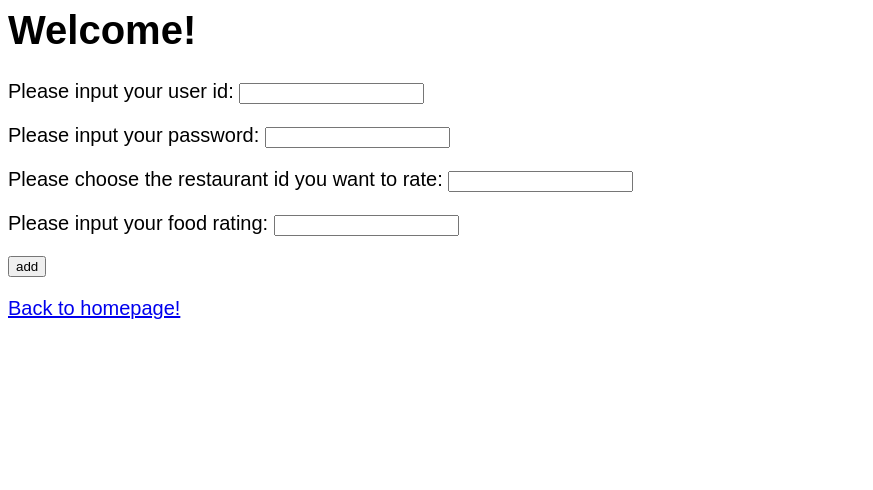
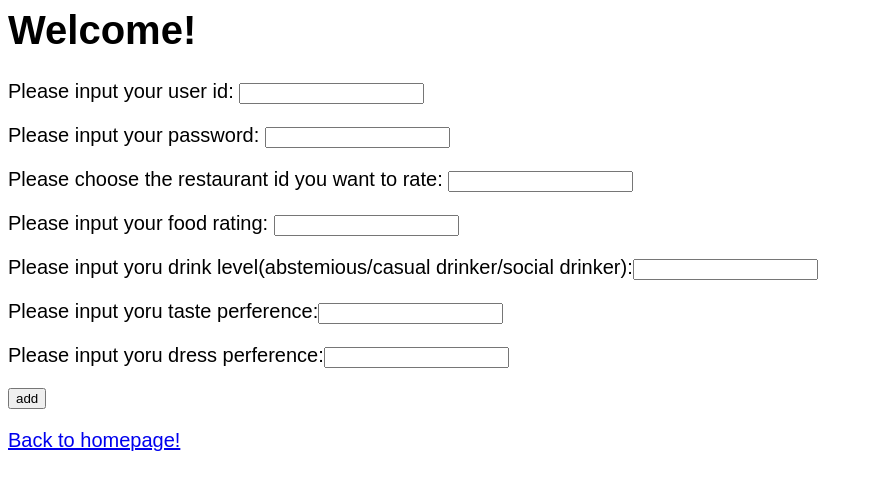
Before and after one commit to xmz19950331/webserver, a Flask app: template templates/addRating.html in a window 1280 px wide. Shown: the top 490 px of the page, without its empty margins (0-873 px from the left). Run offline with Flask 2, Linux system fonts and the light colour scheme; the template is opened without the code that fills it, so the values that code supplies are empty; parts of the project's set-up code (start-up, migrations or seed data) failed here and were passed over.

Commit message:
final change

```diff
--- a/server.py
+++ b/server.py
@@ -96,7 +96,7 @@ def teardown_request(exception):
 #
 # see for routing: http://flask.pocoo.org/docs/0.10/quickstart/#routing
 # see for decorators: http://simeonfranklin.com/blog/2012/jul/1/python-decorators-in-12-steps/
-#
+#[]
 @app.route('/')
 def index():
   """
@@ -210,7 +210,7 @@ def getDrink():
   context_alcohol = dict(data_alcohol = rget)
   return render_template("index.html",**context_alcohol)
 
-@app.route('/addRating')
+@app.route('/addRating', methods=['GET'])
 def addRating():
   cursor = g.conn.execute("SELECT place_id,name FROM restaurant")
   res = []
@@ -228,19 +228,23 @@ def add():
   userID = request.form['userID']
   password=request.form['password']
   resID = request.form['resID']
+  drink_level = request.form['drink_level']
+  taste_perference = request.form['taste_perference']
+  dress_perference = request.form['dress_perference']
   foodRating=request.form['foodRating']
 
-  g.conn.execute("INSERT INTO consumer VALUES ("+userID+",'"+password+"',"+resID+")")
+  g.conn.execute("INSERT INTO consumer VALUES ("+userID+",'"+password+"',"+resID+",'"+drink_level+"','"+taste_perference+"','"+dress_perference+"')")
   g.conn.execute("INSERT INTO ratings VALUES ("+userID+","+foodRating+")")
 
-  cursor = g.conn.execute(
-    """SELECT user_id,password,restaurant_id,food_rating FROM consumer,ratings
+  '''cursor = g.conn.execute(
+    """SELECT user_id,password,restaurant_id,food_rating, drink_level, taste_perference, dress_perference FROM consumer,ratings
     WHERE rating_id=user_id and user_id = '"""+request.form['userID']+"'"
-    )
+    )'''
   newconsumer = []
-  for result in cursor:
-    newconsumer.append(str(result[0])+"    "+result[1]+"    "+str(result[2])+"    "+str(result[3]))
-  cursor.close()
+  newconsumer.append(str(userID)+"    "+password+"    "+resID+"   "+foodRating+"    "+drink_level+"   "+taste_perference+"   "+dress_perference)
+  '''for result in cursor:
+    newconsumer.append(str(result[0])+"    "+result[1]+"    "+str(result[2])+"    "+str(result[3]+"   "+str(result[4])+"   "+str(result[5])+"   "+str(result[6])))
+  cursor.close()'''
   context = dict(data_newconsumer = newconsumer)
   return render_template("addRating.html", **context)
   #return redirect('/')
--- a/templates/addRating.html
+++ b/templates/addRating.html
@@ -15,6 +15,9 @@
 <p>Please input your password: <input type="text" name="password"> </p>
 <p>Please choose the restaurant id you want to rate: <input type="text" name="resID"> </p>
 <p>Please input your food rating: <input type="text" name="foodRating"> </p>
+<p>Please input yoru drink level(abstemious/casual drinker/social drinker):<input type ="text" name ="drink_level"></p>
+<p>Please input yoru taste perference:<input type ="text" name ="taste_perference"></p>
+<p>Please input yoru dress perference:<input type ="text" name ="dress_perference"></p>
 <p><input type="submit" value="add"></p>
 </form>
 
```
